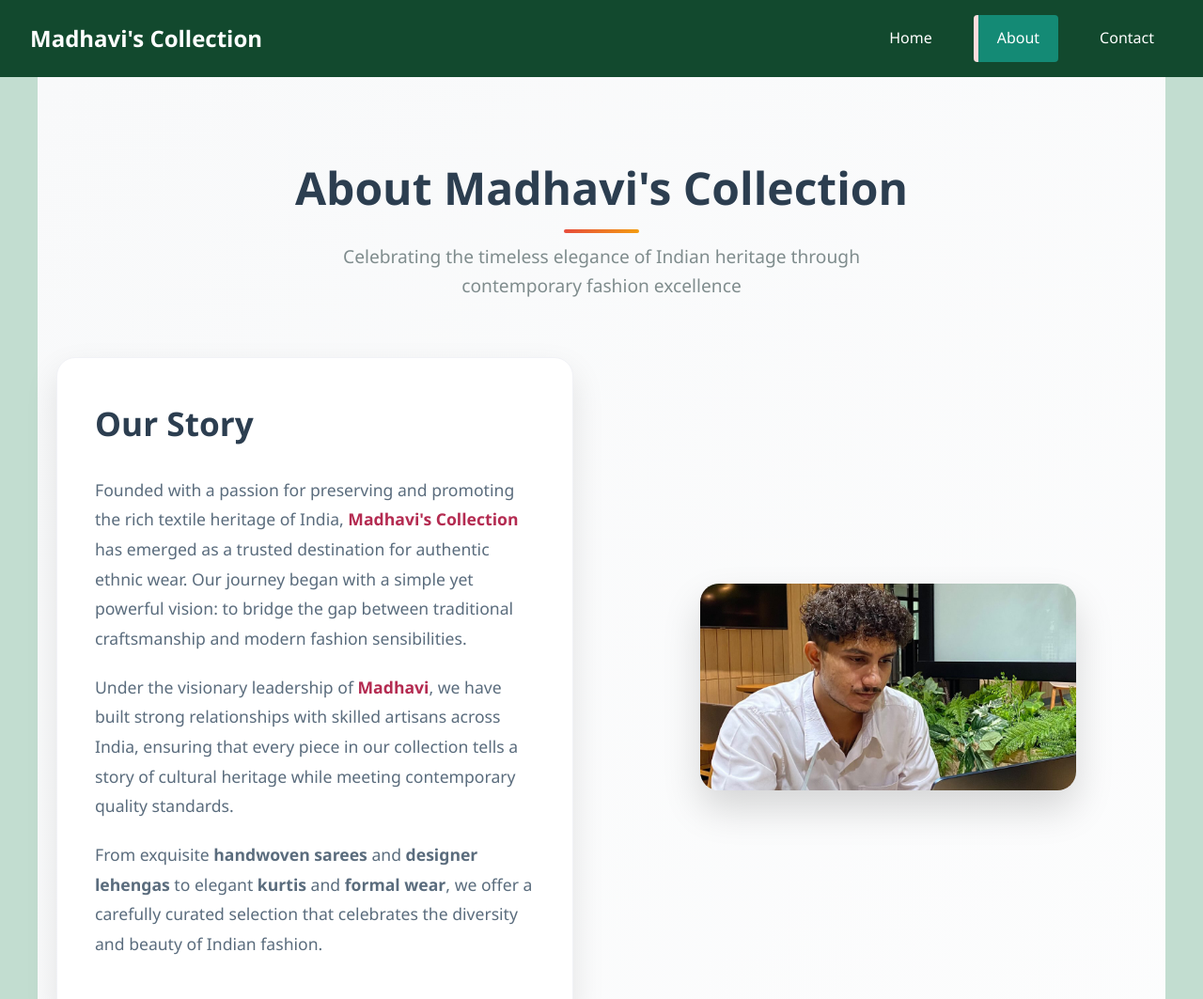
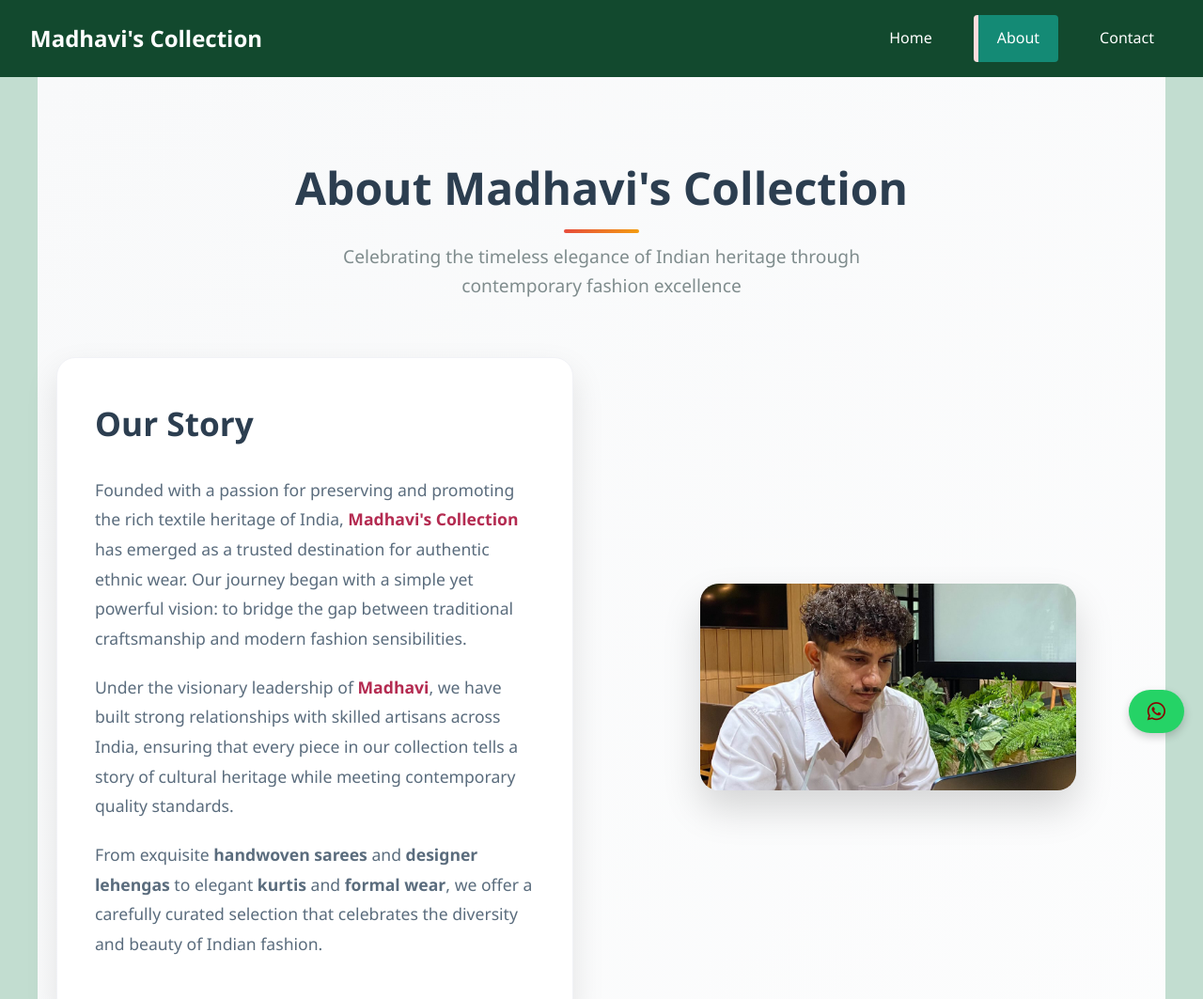
Before and after one commit to SivaPaoren/madhavis-collection, a plain HTML site: page about.html in a window 1280 px wide. Shown: the top 1063 px of the page at 94% size. Drawn offline with Linux system fonts and the light colour scheme.

Commit message:
everything updated

```diff
--- a/about.html
+++ b/about.html
@@ -205,6 +205,14 @@
               rel="noopener noreferrer"
               ><i class="fab fa-whatsapp"></i
             ></a>
+
+            <a
+              href="https://wa.me/66619793470?text=Hi%2C%20I%20saw%20your%20website%20and%20want%20to%20chat."
+              class="whatsapp-float"
+              target="_blank"
+              rel="noopener noreferrer"
+              ><i class="fab fa-whatsapp"></i
+            ></a>
           </div>
 
           <!-- Contact Info -->
```
Also changed, not shown: contact.html (+7 -0 lines), index.html (+7 -0 lines), 1 other file.
